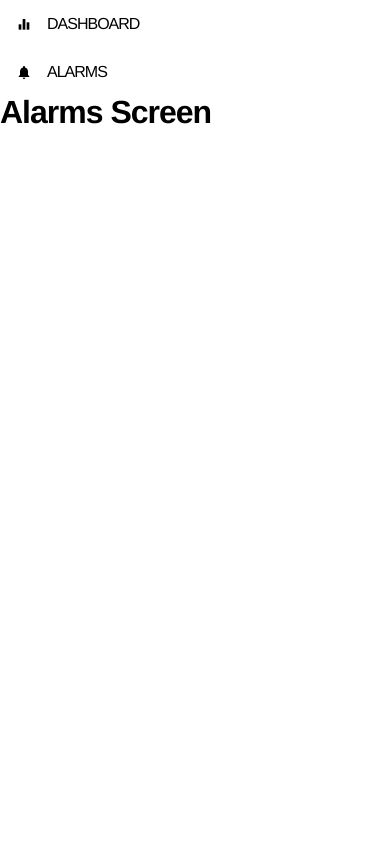
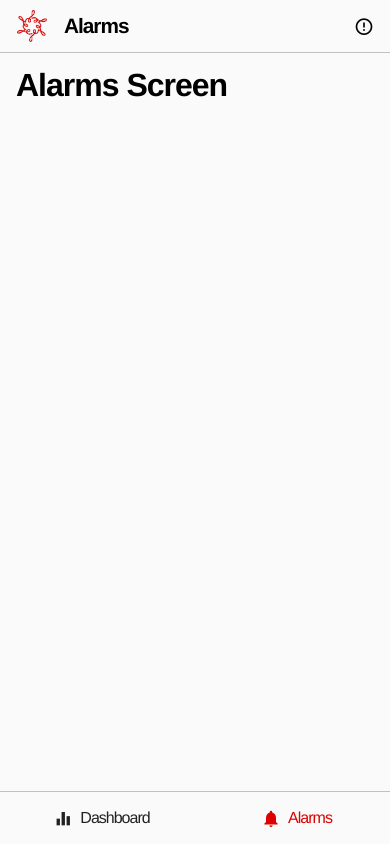
Before and after one commit to jmtov/quiques-alarms, a React app: page /alarms in a window 390 px wide. Built offline with nearby package versions, Linux system fonts and the light colour scheme; a web font is replaced by a local one.

Commit message:
App Layout - Topbar, Navbar and main - Added Topbar with Title component that brings the current route name. - Added Navbar component with NavLinks to both screens. - Refined styles on the Navbar and Topbar components. - Created Layout component to make it easier to apply the general app layout to every screen. - Added colors and fonts variable files to store general app variables. - Added title to the Route objects.

```diff
--- a/src/components/Icon/styles.module.scss
+++ b/src/components/Icon/styles.module.scss
@@ -1,4 +1,5 @@
 .icon {
   all: inherit;
+  border: none;
   outline: none;
 };
--- a/src/components/Layout/index.js
+++ b/src/components/Layout/index.js
@@ -2,10 +2,14 @@ import React from 'react';
 import { node } from 'prop-types';
 
 import Navbar from 'components/Navbar';
+import Topbar from 'components/Topbar';
+
+import './styles.scss';
 
 function Layout({ children }) {
   return (
     <div className="layout">
+      <Topbar />
       <Navbar />
       <main className="main">
         {children}
--- /dev/null
+++ b/src/components/Layout/styles.scss
@@ -0,0 +1,53 @@
+.layout {
+  display: grid;
+  grid-template-columns: 0fr 1fr;
+  grid-template-rows: 0fr 1fr;
+  min-height: 100vh;
+  width: 100vw;
+
+  .nav {
+    grid-row: 2 / 3;
+  }
+
+  .main {
+    grid-column: 2 / 3;
+    grid-row: 2 / 3;
+  }
+
+  .topbar {
+    grid-row: 1 / 2;
+    grid-column: 1 / 3;
+  }
+}
+
+.main {
+  display: flex;
+  flex-direction: column;
+  padding: 1rem;
+}
+
+@media screen and (max-width: 700px) {
+  .layout {
+    display: flex;
+    flex-direction: column;
+    grid-template: unset;
+
+    .topbar, .nav, .main {
+      grid-row: unset;
+      grid-column: unset;
+    }
+
+    .topbar {
+      flex: 0 0 auto;
+    }
+
+    .main {
+      flex: 1 1 100%;
+    }
+
+    .nav {
+      flex: 0 0 auto;
+      order: 3;
+    }
+  }
+}
--- a/src/components/Navbar/index.js
+++ b/src/components/Navbar/index.js
@@ -5,18 +5,18 @@ import ROUTES from 'constants/routes';
 
 import Icon from 'components/Icon';
 
-import styles from './styles.module.scss';
+import './styles.scss';
 
 function Navbar() {
   const navLinks = Object.values(ROUTES);
 
   return (
-    <nav className={styles.nav}>
-      <ul className={styles['nav__links']}>
+    <nav className="nav">
+      <ul className="nav__links">
         {navLinks.map(route => (
-          <NavLink key={route.id} className={styles['nav-link']} to={route.path}>
-            <Icon className={styles['nav-link__icon']} name={route.icon} />
-            <span className={styles['nav-link__text']}>{route.name.toUpperCase()}</span>
+          <NavLink key={route.id} className="nav-link" activeClassName="nav-link--active" to={route.path}>
+            <Icon className="nav-link__icon" name={route.icon} />
+            <span className="nav-link__text">{route.title}</span>
           </NavLink>
         ))}
       </ul>
--- a/src/components/Navbar/styles.module.scss
+++ /dev/null
@@ -1,27 +0,0 @@
-.nav {
-  display: flex;
-
-  &__links {
-    display: flex;
-    flex-direction: column;
-    width: 200px;
-  }
-}
-
-.nav-link {
-  align-items: center;
-  flex: 1 1 100%;
-  display: flex;
-  margin: 0;
-
-  &__icon {
-    flex: 0 0;
-    margin: 0;
-    padding: 1rem;
-  }
-
-  &__text {
-    flex: 1 1;
-    padding: 1rem 0;
-  }
-}
--- /dev/null
+++ b/src/components/Navbar/styles.scss
@@ -0,0 +1,103 @@
+.nav {
+  align-items: center;
+  border-right: thin solid var(--fg-color--translucent-200);
+  display: flex;
+  flex-direction: column;
+  height: 100%;
+
+  &__logo {
+    height: 3rem;
+    width: 3rem;
+    margin: 1rem;
+  }
+
+  &__links {
+    align-self: stretch;
+    display: flex;
+    flex-direction: column;
+    justify-content: flex-start;
+  }
+}
+
+.nav-link {
+  align-items: center;
+  color: var(--fg-color);
+  display: flex;
+  justify-content: center;
+  position: relative;
+  transition: border 0.2s, color 0.2s, transform 0.2s;
+  width: 100%;
+
+  &__icon {
+    flex: 0 0;
+    font-size: 1.25rem;
+    margin: 0;
+    padding: 1.75rem;
+  }
+
+  &__text {
+    background-color: var(--bg-color);
+    border: thin solid var(--fg-color--translucent-200);
+    border-width: thin thin thin 0;
+    left: 4rem;
+    padding: 1rem;
+    position: absolute;
+    pointer-events: none;
+    transform-origin: left;
+    transition: transform 0.2s;
+    transform: scaleX(0);
+  }
+
+  &:hover,
+  &:focus {
+    color: var(--accent-color);
+    outline: none;
+
+    .nav-link__text {
+      pointer-events: initial;
+      transform: none;
+    }
+  }
+
+  &:active {
+    transform: scale(0.97);
+  }
+
+  &--active {
+    color: var(--accent-color);
+  }
+}
+
+@media screen and (max-width: 700px) {
+  .nav {
+    border: unset;
+    border-top: thin solid var(--fg-color--translucent-200);
+    flex-direction: row;
+    overflow: auto;
+
+    &__links {
+      flex-direction: row;
+      justify-content: stretch;
+      width: 100%;
+    }
+  }
+
+  .nav-link {
+    flex-direction: row;
+    flex: 1 1 100%;
+    padding: 0.5rem;
+
+    &__icon {
+      margin: 0;
+      padding: 0.5rem;
+    }
+
+    &__text {
+      border: 0;
+      left: 0;
+      padding: 0;
+      position: relative;
+      transform: none;
+    }
+  }
+}
--- a/src/components/Routes/index.js
+++ b/src/components/Routes/index.js
@@ -1,29 +1,30 @@
 import React from 'react';
 import { Redirect, Route, Switch } from 'react-router-dom';
 
-import ROUTES, { BASE_ROUTE } from 'constants/routes';
+import ROUTES_OBJECT, { BASE_ROUTE } from 'constants/routes';
 
 import Layout from 'components/Layout';
 
+const ROUTES = Object.values(ROUTES_OBJECT);
+
 function Routes() {
-  const routes = Object.values(ROUTES);
-
   return (
-    <Switch>
-      <Layout>
-        {routes.map(route => (
+    <Layout>
+      <Switch>
+        {ROUTES.map(route => (
           <Route
             key={route.id}
+            name={route.name}
             path={route.path}
             exact={route.exact}
             component={route.component}
           />
         ))}
-      </Layout>
-      <Route path={BASE_ROUTE.path}>
-        <Redirect to={ROUTES.DASHBOARD.path} />
-      </Route>
-    </Switch>
+        <Route path={BASE_ROUTE.path}>
+          <Redirect to={ROUTES_OBJECT.DASHBOARD.path} />
+        </Route>
+      </Switch>
+    </Layout>
   );
 }
 
--- /dev/null
+++ b/src/components/Topbar/components/Title/index.js
@@ -0,0 +1,29 @@
+import React, { useMemo } from 'react';
+import { string } from 'prop-types';
+import { useLocation } from 'react-router-dom';
+
+import ROUTES_OBJECT from 'constants/routes';
+
+const DEFAULT_TITLE = 'Quique\'s Alarms App';
+
+const ROUTES = Object.values(ROUTES_OBJECT);
+
+function Title({ className }) {
+  const { pathname } = useLocation();
+
+  const title = useMemo(() => {
+    const matchingRoute = ROUTES.find(route => route.path === pathname);
+    const matchingRouteTitle = matchingRoute && matchingRoute.title ? matchingRoute.title : DEFAULT_TITLE;
+    return matchingRouteTitle;
+  }, [pathname]);
+
+  return (
+    <h1 className={className}>{title}</h1>
+  );
+}
+
+Title.propTypes = {
+  className: string
+};
+
+export default Title
--- /dev/null
+++ b/src/components/Topbar/index.js
@@ -0,0 +1,30 @@
+import React from 'react';
+import { string } from 'prop-types';
+
+import Logo from 'assets/logo.png';
+import ICONS from 'constants/icons';
+
+import Icon from 'components/Icon';
+
+import Title from './components/Title';
+import './styles.scss';
+
+function Topbar() {
+  return (
+    <div className="topbar">
+      <img src={Logo} className="topbar__logo" alt="logo" />
+      <Title className="topbar__title" />
+      <div className="topbar__actions">
+        <button className="action-button">
+          <Icon className="action-button__icon" name={ICONS.ERROR_OUTLINE} />
+        </button>
+      </div>
+    </div>
+  );
+}
+
+Topbar.propTypes = {
+  title: string
+};
+
+export default Topbar;
--- /dev/null
+++ b/src/components/Topbar/styles.scss
@@ -0,0 +1,54 @@
+.topbar {
+  align-items: center;
+  border-bottom: thin solid var(--fg-color--translucent-200);
+  display: flex;
+  width: 100%;
+
+  &__logo {
+    flex: 0 0 auto;
+    height: 5rem;
+    margin-right: 0.75rem;
+    padding: 1rem;
+    width: 5rem;
+  }
+
+  &__title {
+    display: flex;
+    font-size: var(--fs-title);
+    flex: 0 0 auto;
+  }
+
+  &__actions {
+    align-self: stretch;
+    display: flex;
+    flex: 1 1 auto;
+    flex-direction: row;
+    justify-content: flex-end;
+    width: 100%;
+  }
+}
+
+.action-button {
+  appearance: none;
+  background-color: transparent;
+  cursor: pointer;
+
+  &__icon {
+    flex: 0 0;
+    font-size: 1.25rem;
+    margin: 0;
+    padding: 1rem;
+  }
+}
+
+@media screen and (max-width: 700px) {
+  .topbar {
+    &__logo {
+      height: 3rem;
+      margin: 0 0.5rem;
+      object-fit: contain;
+      padding: 0.5rem;
+      width: 3rem;
+    }
+  }
+}
--- a/src/constants/routes.js
+++ b/src/constants/routes.js
@@ -9,6 +9,7 @@ const ROUTES = {
     exact: true,
     name: 'dashboard',
     path: '/dashboard',
+    title: 'Dashboard',
     component: Dashboard,
     icon: ICONS.EQUALIZER,
   },
@@ -17,6 +18,7 @@ const ROUTES = {
     exact: true,
     name: 'alarms',
     path: '/alarms',
+    title: 'Alarms',
     component: Alarms,
     icon: ICONS.NOTIFICATIONS,
   },
--- a/src/styles/index.scss
+++ b/src/styles/index.scss
@@ -1,5 +1,7 @@
+@import './variables/colors';
+@import './variables/fonts';
+@import './common.scss';
 @import './icons/icons.scss';
-@import './common.scss';
 
 * {
   border: 0;
@@ -10,6 +12,7 @@
 }
 
 body {
+  background-color: var(--bg-color);
   font-family: 'Helvetica Neue', 'Roboto', 'Arial',  sans-serif;
   font-size: 16px;
   letter-spacing: -1px;
--- /dev/null
+++ b/src/styles/variables/_colors.scss
@@ -0,0 +1,9 @@
+:root {
+  --accent-color: #df0000;
+  --bg-color: #fafafa;
+  --bg-color--translucent-100: #fafafa22;
+  --bg-color--translucent-200: #fafafa44;
+  --fg-color: #222222;
+  --fg-color--translucent-100: #22222222;
+  --fg-color--translucent-200: #22222244;
+}
--- /dev/null
+++ b/src/styles/variables/_fonts.scss
@@ -0,0 +1,11 @@
+:root {
+  --fs-title: 2rem;
+  --fs-subtitle: 1.5rem;
+}
+
+@media screen and (max-width: 700px) {
+  :root {
+    --fs-title: 1.3rem;
+    --fs-subtitle: 1.25rem;
+  }
+}
```
